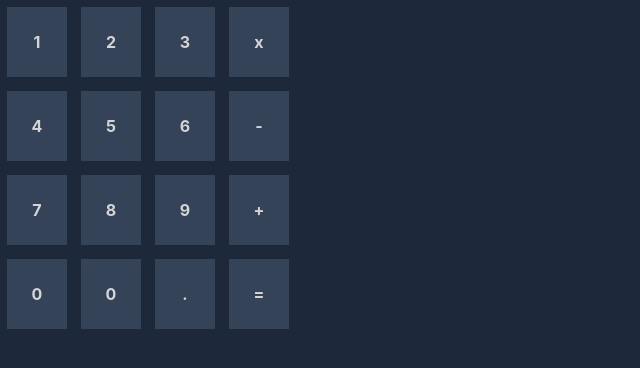
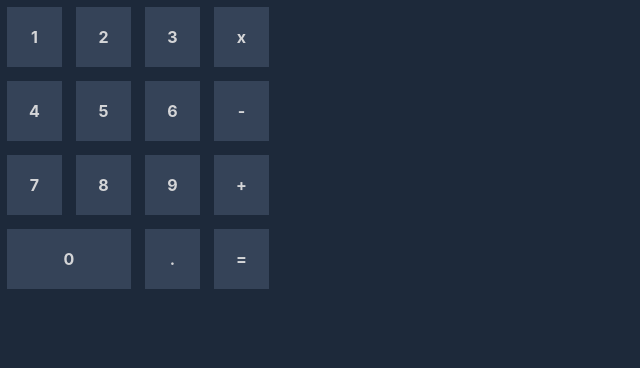
Before and after one commit to MathewLaskowski/calcapp, a React (Create React App) app: page / in a window 1280 px wide. Shown: the top 368 px of the page, without its empty margins (0-640 px from the left). Built offline with nearby package versions, Linux system fonts and the light colour scheme.

Commit message:
add size property to calculator button styles

```diff
--- a/src/components/calcuator/calculator.component.tsx
+++ b/src/components/calcuator/calculator.component.tsx
@@ -24,8 +24,7 @@ const Calculator: React.FC = () => (
       <CalculatorButton label='+' />
     </Row>
     <Row>
-      <CalculatorButton label='0' />
-      <CalculatorButton label='0' />
+      <CalculatorButton label='0' size='big' />
       <CalculatorButton label='.' />
       <CalculatorButton label='=' />
     </Row>
--- a/src/components/calculator-button/calculator-button.component.tsx
+++ b/src/components/calculator-button/calculator-button.component.tsx
@@ -3,10 +3,11 @@ import { Button } from './calculator-button.styles'
 
 type CalculatorButtonProps = {
   label: string
+  size?: 'big' | 'small'
 }
 
-const CalculatorButton: React.FC<CalculatorButtonProps> = ({ label }) => (
-  <Button>{label}</Button>
+const CalculatorButton: React.FC<CalculatorButtonProps> = ({ label, size }) => (
+  <Button size={size}>{label}</Button>
 )
 
 export default CalculatorButton
--- a/src/components/calculator-button/calculator-button.styles.tsx
+++ b/src/components/calculator-button/calculator-button.styles.tsx
@@ -1,10 +1,14 @@
 import styled from 'styled-components';
 
-export const Button = styled.div`
+type ButtonProps = {
+  size?: string
+}
+
+export const Button = styled.div<ButtonProps>`
   background-color: #354358;
   color: #D4D5D7;
-  width: 60px;
-  height: 70px;
+  width: ${ ({size}) => size === 'big' ? '124px' : '55px'};
+  height: 60px;
   display: flex;
   justify-content: center;
   align-items: center;
```
